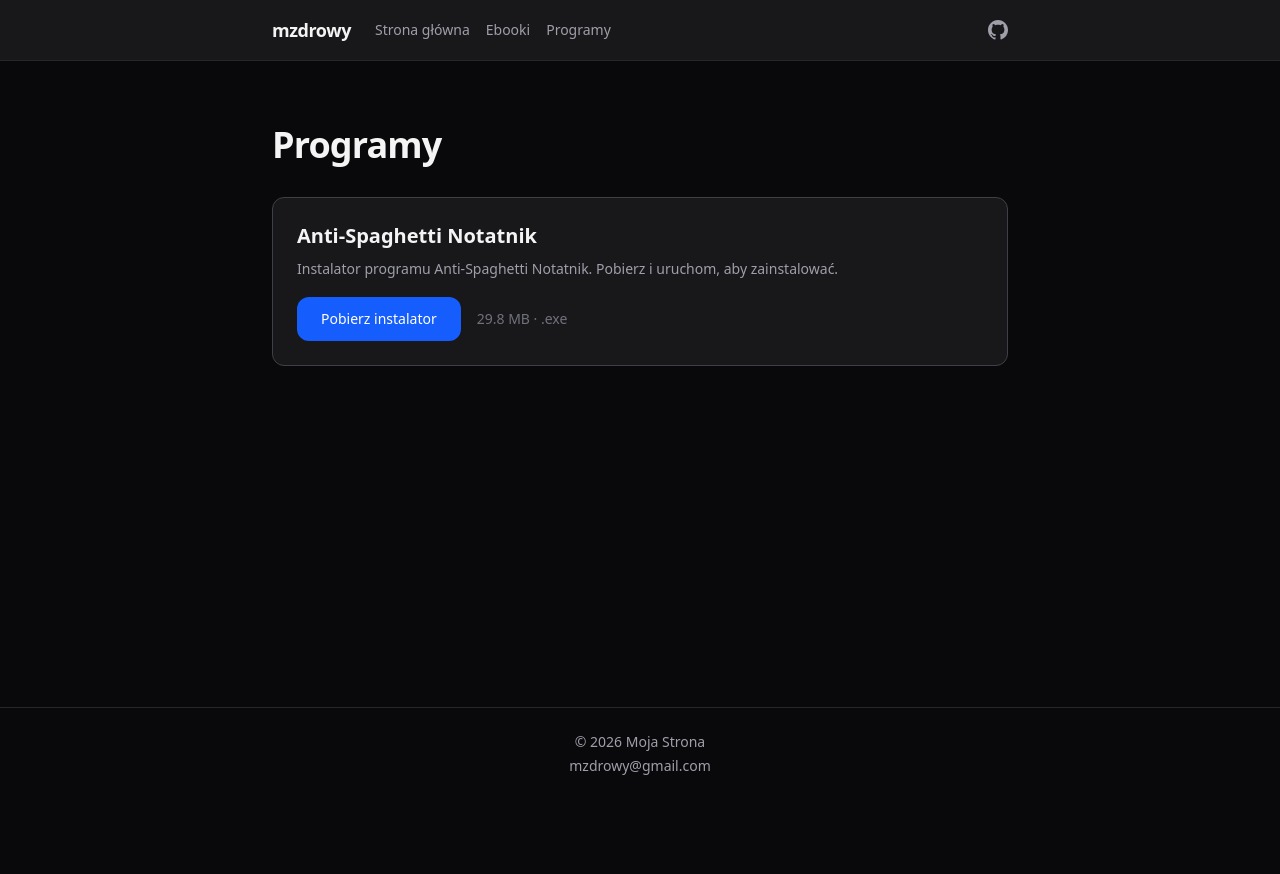
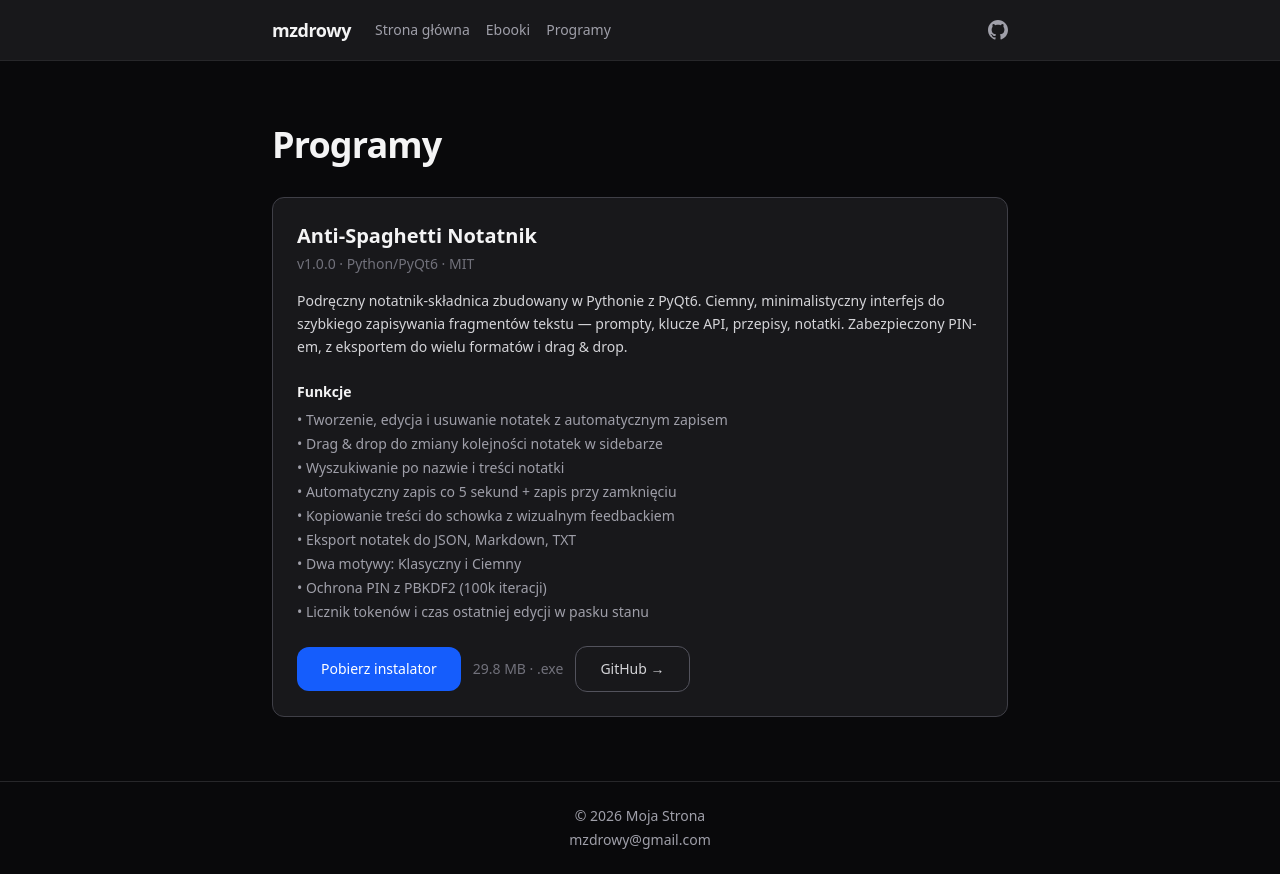
Before and after one commit to MzdrowY/mzdrowy.github.io, a Next.js app: page /programy in a window 1280 px wide. Before the commit the page ends 800 px from the top, so only its background shows below. Built offline with nearby package versions, Linux system fonts and the light colour scheme.

Commit message:
add full Anti-Spaghetti page with features, GitHub link

```diff
--- a/src/app/programy/page.tsx
+++ b/src/app/programy/page.tsx
@@ -1,15 +1,39 @@
+import Link from "next/link";
+
 const sizeMB = (31261562 / (1024 * 1024)).toFixed(1);
+
+const features = [
+  "Tworzenie, edycja i usuwanie notatek z automatycznym zapisem",
+  "Drag & drop do zmiany kolejności notatek w sidebarze",
+  "Wyszukiwanie po nazwie i treści notatki",
+  "Automatyczny zapis co 5 sekund + zapis przy zamknięciu",
+  "Kopiowanie treści do schowka z wizualnym feedbackiem",
+  "Eksport notatek do JSON, Markdown, TXT",
+  "Dwa motywy: Klasyczny i Ciemny",
+  "Ochrona PIN z PBKDF2 (100k iteracji)",
+  "Licznik tokenów i czas ostatniej edycji w pasku stanu",
+];
 
 export default function ProgramsPage() {
   return (
     <div className="mx-auto max-w-3xl px-4 py-16">
       <h1 className="mb-8 text-4xl font-bold tracking-tight">Programy</h1>
+
       <div className="rounded-xl border border-zinc-700 bg-zinc-900 p-6">
-        <h2 className="mb-2 text-xl font-semibold">Anti-Spaghetti Notatnik</h2>
-        <p className="mb-4 text-sm leading-relaxed text-zinc-400">
-          Instalator programu Anti-Spaghetti Notatnik. Pobierz i uruchom, aby zainstalować.
+        <h2 className="mb-1 text-xl font-semibold">Anti-Spaghetti Notatnik</h2>
+        <p className="mb-4 text-sm text-zinc-500">v1.0.0 &middot; Python/PyQt6 &middot; MIT</p>
+        <p className="mb-6 text-sm leading-relaxed text-zinc-300">
+          Podręczny notatnik-składnica zbudowany w Pythonie z PyQt6. Ciemny, minimalistyczny interfejs do szybkiego zapisywania fragmentów tekstu — prompty, klucze API, przepisy, notatki. Zabezpieczony PIN-em, z eksportem do wielu formatów i drag & drop.
         </p>
-        <div className="flex items-center gap-4">
+
+        <h3 className="mb-2 text-sm font-semibold text-zinc-100">Funkcje</h3>
+        <ul className="mb-6 space-y-1">
+          {features.map((f) => (
+            <li key={f} className="text-sm text-zinc-400">&bull; {f}</li>
+          ))}
+        </ul>
+
+        <div className="flex flex-wrap items-center gap-3">
           <a
             href="/programs/Anti-Spaghetti-Setup.exe"
             download
@@ -18,6 +42,14 @@ export default function ProgramsPage() {
             Pobierz instalator
           </a>
           <span className="text-sm text-zinc-500">{sizeMB} MB &middot; .exe</span>
+          <a
+            href="https://github.com/MzdrowY/anti-spaghetti"
+            target="_blank"
+            rel="noopener noreferrer"
+            className="inline-flex items-center gap-2 rounded-xl border border-zinc-600 px-6 py-3 text-sm font-medium text-zinc-300 transition-colors hover:bg-zinc-800"
+          >
+            GitHub &rarr;
+          </a>
         </div>
       </div>
     </div>
```
